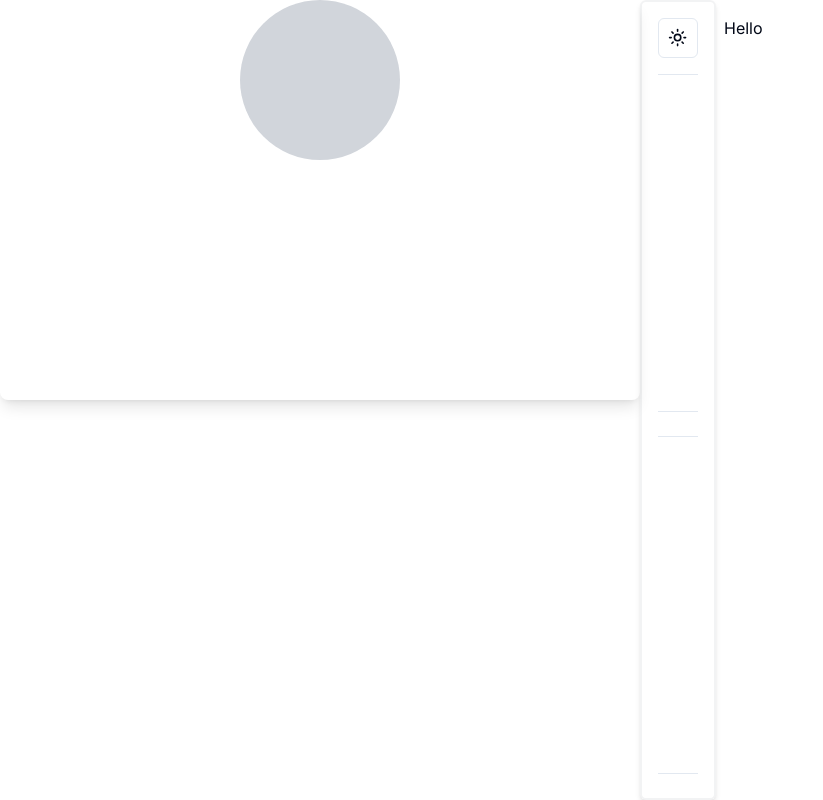
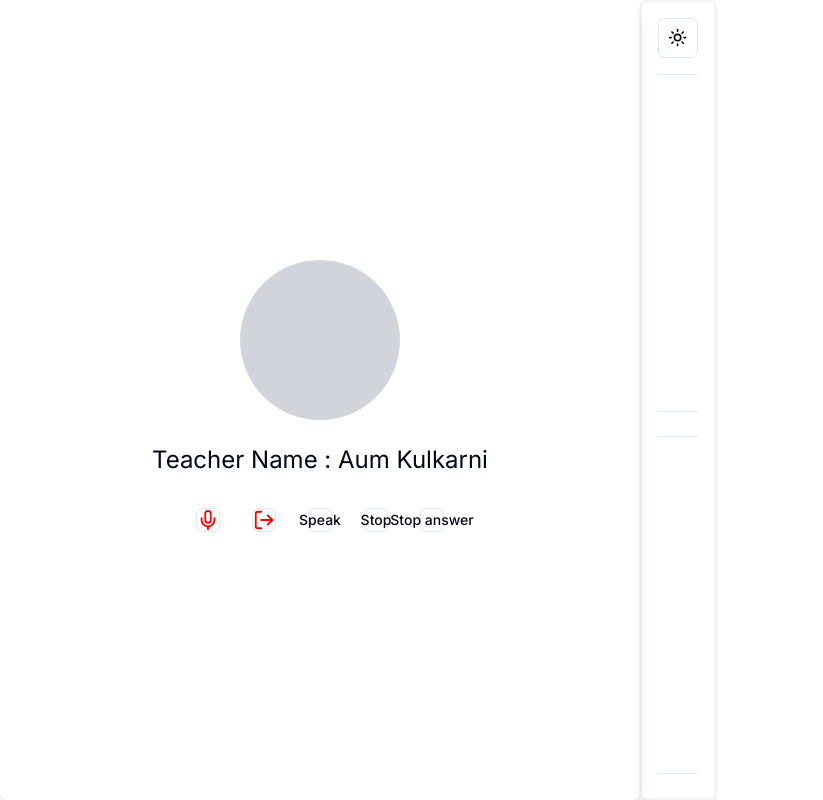
Before and after one commit to CMPN-CODECELL/Syrus-2024-GenAI-ByteBits, a Next.js app: page /ai-assistant in a window 1280 px wide. Shown: the whole page, without its empty margins (0-823 px from the left). Built offline with nearby package versions, Linux system fonts and the light colour scheme; a web font is replaced by a local one.

Commit message:
Completed AI assistant

```diff
--- a/app/(browse)/ai-assistant/page.tsx
+++ b/app/(browse)/ai-assistant/page.tsx
@@ -3,28 +3,126 @@
 import { ModeToggle } from '@/components/theme-toggle'
 import { Button } from '@/components/ui/button'
 import { Separator } from '@/components/ui/separator'
+import { Camera, FlipHorizontal, LogOut, MoonIcon, PersonStanding, SunIcon, Video, Volume2 } from 'lucide-react'
+import { MicOff } from 'lucide-react';
+import { Mic } from 'lucide-react';
 import React, {useState,useEffect} from 'react'
 import { Rings } from 'react-loader-spinner'
+import axios from 'axios';
+import "regenerator-runtime";
+import speech,{useSpeechRecognition} from "react-speech-recognition"
 
 const HomePage = () => {
 
-  const [volume, setVolume] = useState(0.8);
+  const [mute, setMute] = useState(false);
   const [mirrored, setmirrored] = useState(true);
   const [loading, setLoading] = useState(false)
 
-  // useEffect(()=>{
-  //   setLoading(true);
-  // })
+
+  const toggleMute = () => {
+    setMute(prevState => !prevState);
+    if (!mute) {
+      navigator.mediaDevices.getUserMedia({ audio: true })
+        .then(stream => {
+          const audioTracks = stream.getAudioTracks();
+          audioTracks.forEach(track => {
+            track.enabled = false;
+          });
+        })
+        .catch(error => {
+          console.error('Error accessing microphone:', error);
+        });
+    } else {
+      console.log("muted")
+    }
+  };
+
+  const [voiceOutput, setVoiceOutput] = useState<string[]>([]);
+  const { listening, transcript } = useSpeechRecognition();
+  const [voiceInput, setVoiceInput] = useState<string[]>([]);
+  const [voices, setVoices] = useState<string>('');
+  const [imageURL, setImageURL] = useState<string | undefined>();
+
+  const sendVoiceInputToBackend = async (input: string) => {
+    try {
+      const response = await axios.post('http://127.0.0.1:5000/', { input }, {
+        headers: {
+          'Content-Type': 'application/json',
+        },
+      });
+      console.log('Backend Response:', response.data);
+      if (response?.data) {
+        setVoiceOutput(prevOutput => [...prevOutput, response.data.text]);
+        if (response?.data?.url) {
+          setImageURL(response.data.url);
+        }
+        const speechSynthesis = window.speechSynthesis;
+        const utterance = new SpeechSynthesisUtterance(response.data.text);
+        // utterance.voice = speechSynthesis.getVoices().find(voice => voice.name === 'Google हिन्दी');
+        speechSynthesis.speak(utterance);
+      }
+    } catch (error) {
+      console.error('Error sending voice input to backend:', error);
+    }
+  };
+
+  useEffect(() => {
+    if (!listening && transcript) {
+      setVoiceInput(prevInput => [...prevInput, transcript]);
+      sendVoiceInputToBackend(transcript);
+    }
+  }, [listening, transcript]);
+
   return (
-
     <div className="flex h-screen max-lg:flex-col max-md:flex-col">
       {/* Left divison - webcam and canvas */}
-      <div className='h-[100%] w-[50%]'>
-         <div className="w-full h-[50%] rounded-lg shadow-lg">
-            <div className="flex justify-center items-center">
-              <div className="w-40 h-40 bg-gray-300 rounded-full"></div>
-            </div>
-         </div>
+      <div className='h-[100%] w-[50%] flex justify-center items-center'>
+        <div className="w-full h-full rounded-lg shadow-lg flex flex-col gap-6 justify-center items-center">
+          <div className="w-40 h-40 bg-gray-300 rounded-full"></div>
+          <div className="text-2xl">Teacher Name : Aum Kulkarni</div>
+          <div className="flex gap-8 ">
+            <Button
+              onClick={toggleMute}
+              className="my-2 h-6 w-6"
+              variant={"outline"}
+              size={"icon"}
+              asChild
+            >
+              {mute? <MicOff size={14} />:<Mic color="#ff0000" size={14}/>}
+            </Button>
+            <Button
+              onClick={null}
+              className="my-2 h-6 w-6"
+              variant={"outline"}
+              size={"icon"}
+              asChild
+            >
+              <LogOut color="#ff0000" size={14}/>
+            </Button>
+            <Button className="my-2 h-6 w-6"
+              variant={"outline"}
+              size={"icon"}
+              onClick={() => {
+                speech.startListening();
+            }}>
+              Speak
+            </Button>
+            <Button className="my-2 h-6 w-6"
+              variant={"outline"}
+              size={"icon"}
+              onClick={() => {
+              speech.stopListening();
+            }}>Stop
+            </Button>
+            <Button className="my-2 h-6 w-6"
+              variant={"outline"}
+              size={"icon"}
+              onClick={() => {
+              speechSynthesis.cancel();
+            }}>Stop answer
+            </Button>
+          </div>
+        </div>
       </div>
 
       {/* Right divsion - container for button panel and wiki section */}
@@ -66,9 +164,25 @@ const HomePage = () => {
   function RenderFeatureHighlightSection(){
     return (
     <>
-      <div className="">
-        Hello
-      </div>
+        {
+          voiceInput?.map((question, index) => (
+            <div key={index}>
+              <p><span>Student:</span> {question}</p>
+            </div>
+          ))
+        }
+        {
+          voiceOutput?.map((answer, index) => (
+            <div key={index}>
+              <p><span>Teacher:</span> {answer}</p>
+            </div>
+          ))
+        }
+        {imageURL && (
+            <div>
+              <img src={imageURL} alt="image" className="w-[50%] h-[50%]" />
+            </div>
+        )}
     </>
     )
   }
```
Also changed, not shown: 1 other file (tests, documents, lock files or other folders).
